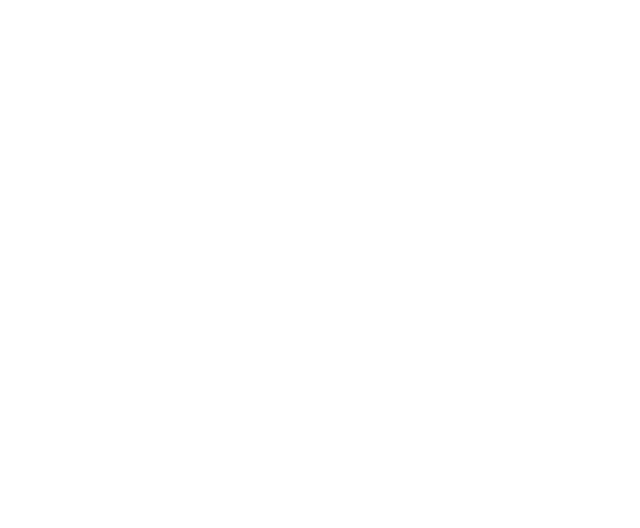
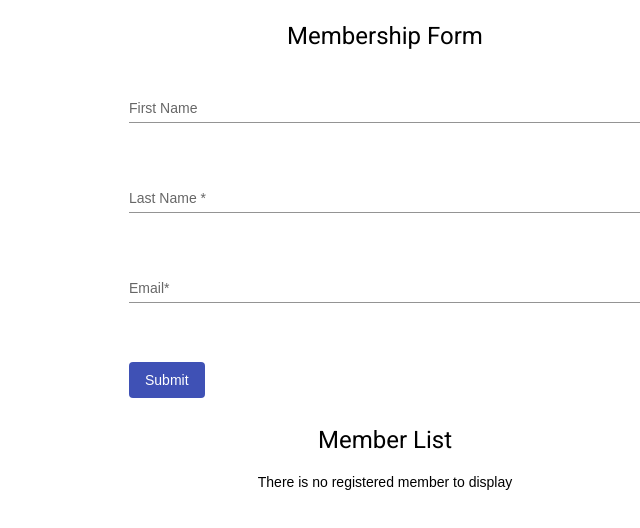
Before and after one commit to Saulid/angular-training, an Angular app: page /day12 in a window 1280 px wide. Before the commit this address led to /. Shown: the top 528 px of the page, without its empty margins (255-895 px from the left). Built offline with nearby package versions, Linux system fonts and the light colour scheme.

Commit message:
day11-update

```diff
--- a/src/app/app-routing.module.ts
+++ b/src/app/app-routing.module.ts
@@ -9,7 +9,8 @@
 import { UserRegistrationComponent } from './day8/user-registration/user-registration.component';
 import { UserListComponent } from './day8/user-list/user-list.component';
 import { Day10Component } from './day10/day10.component';
-import { RegisterComponent } from './day11/member/register/register.component';
+import { AssignmentDay11Component } from './assignment-day11/assignment-day11.component';
+import { AssignmentDay12Component } from './assignment-day12/assignment-day12.component';
 
 
 
@@ -22,7 +23,8 @@
   { path: 'user-registration', component: UserRegistrationComponent },
   { path: 'user-list', component: UserListComponent },
   { path: 'day10', component: Day10Component },
-  { path: 'member/register', component: RegisterComponent}
+  { path: 'member/register', component: AssignmentDay11Component },
+  { path: 'day12', component: AssignmentDay12Component }
 
 ];
 
--- /dev/null
+++ b/src/app/assignment-day11/assignment-day11.component.html
@@ -0,0 +1,56 @@
+
+<div class="clearfix">
+  <div class="container">
+    <h1>Membership Form</h1>
+    <form #myForm="ngForm" (ngSubmit)="saveData()">
+      <mat-form-field appearance="standard" class="form-group">
+        <mat-label>Name*</mat-label>
+        <input matInput [(ngModel)]="formData.name" name="name" placeholder="Name">
+      </mat-form-field>
+      <br>
+
+      <mat-form-field appearance="standard" class="form-group">
+        <mat-label>Email*</mat-label>
+        <input matInput type="email" [(ngModel)]="formData.email" name="email" placeholder="Email">
+      </mat-form-field>
+      <br>
+
+      <mat-form-field appearance="fill" class="form-group">
+        <mat-label>Membership Date</mat-label>
+        <input matInput [matDatepicker]="picker" [(ngModel)]="formData.mbdate" name="mbdate">
+        <mat-hint>MM/DD/YYYY</mat-hint>
+        <mat-datepicker-toggle matSuffix [for]="picker"></mat-datepicker-toggle>
+        <mat-datepicker #picker></mat-datepicker>
+      </mat-form-field>
+
+      <div class="submit-btn">
+        <button mat-flat-button color="primary" type="submit">Submit</button>
+      </div>
+    </form>
+  </div>
+
+  <div class="table">
+    <h1>Member List</h1>
+    <div *ngIf="userData.length == 0 else table" class="usrlist">
+      <p>There is no registered member to display</p>
+    </div>
+    <ng-template #table>
+      <table>
+          <tr>
+            <th>#ID</th>
+            <th>Name</th>
+            <th>Email</th>
+            <th>Date</th>
+            <th>Action</th>
+          </tr>
+          <tr *ngFor="let data of userData; let id = index;">
+            <td>{{id + 1}}</td>
+            <td>{{data.name}}</td>
+            <td>{{data.email}}</td>
+            <td>{{data.mbdate | date: 'dd/MM/yyyy'}}</td>
+            <td (click)="removeData(id)"><button mat-flat-button color="warn">Delete</button> </td>
+          </tr>
+      </table>
+    </ng-template>
+  </div>
+</div>
--- a/src/app/day11/member/register/register.component.html
+++ b/src/app/assignment-day12/assignment-day12.component.html
@@ -1,10 +1,17 @@
+
 <div class="clearfix">
   <div class="container">
     <h1>Membership Form</h1>
     <form #myForm="ngForm" (ngSubmit)="saveData()">
       <mat-form-field appearance="standard" class="form-group">
-        <mat-label>Name*</mat-label>
-        <input matInput [(ngModel)]="formData.name" name="name" placeholder="Name">
+        <mat-label>First Name</mat-label>
+        <input matInput [(ngModel)]="formData.fname" name="fname" placeholder="First Name">
+      </mat-form-field>
+      <br>
+
+      <mat-form-field appearance="standard" class="form-group">
+        <mat-label>Last Name</mat-label>
+        <input matInput [(ngModel)]="formData.lname" name="lname" placeholder="Last Name" required="fadfas">
       </mat-form-field>
       <br>
 
@@ -13,14 +20,6 @@
         <input matInput type="email" [(ngModel)]="formData.email" name="email" placeholder="Email">
       </mat-form-field>
       <br>
-
-      <mat-form-field appearance="fill" class="form-group">
-        <mat-label>Membership Date</mat-label>
-        <input matInput [matDatepicker]="picker" [(ngModel)]="formData.mbdate" name="mbdate">
-        <mat-hint>MM/DD/YYYY</mat-hint>
-        <mat-datepicker-toggle matSuffix [for]="picker"></mat-datepicker-toggle>
-        <mat-datepicker #picker></mat-datepicker>
-      </mat-form-field>
 
       <div class="submit-btn">
         <button mat-flat-button color="primary" type="submit">Submit</button>
@@ -37,16 +36,16 @@
       <table>
           <tr>
             <th>#ID</th>
-            <th>Name</th>
+            <th>First Name</th>
+            <th>Last Name</th>
             <th>Email</th>
-            <th>Date</th>
             <th>Action</th>
           </tr>
           <tr *ngFor="let data of userData; let id = index;">
-            <td>{{id}}</td>
-            <td>{{data.name}}</td>
+            <td>{{id + 1}}</td>
+            <td>{{data.fname}}</td>
+            <td>{{data.lname}}</td>
             <td>{{data.email}}</td>
-            <td>{{data.mbdate | date: 'dd/MM/yyyy'}}</td>
             <td (click)="removeData(id)"><button mat-flat-button color="warn">Delete</button> </td>
           </tr>
       </table>
--- /dev/null
+++ b/src/app/assignment-day12/assignment-day12.component.scss
@@ -0,0 +1,49 @@
+* {
+  font-family: sans-serif;
+}
+.container {
+  width: 40%;
+  margin: 0 auto;
+
+  h1 {
+    margin: 20px 0;
+    text-align: center;
+  }
+  .form-group {
+    display: block;
+  }
+  .submit-btn {
+    margin-top: 20px;
+  }
+}
+
+.table {
+  margin-top: 2%;
+  h1 {
+    text-align: center;
+  }
+
+  .usrlist {
+    text-align: center;
+  }
+
+  table {
+    width: 40%;
+    margin: 0 auto;
+    text-align: center;
+      tr {
+        th {
+          padding: 10px 0;
+        }
+      }
+      tr {
+        td {
+          padding-left: 10px;
+        }
+        td:last-child {
+          text-align: center;
+        }
+      }
+
+  }
+}
--- /dev/null
+++ b/src/app/assignment-day12/assignment-day12.component.ts
@@ -0,0 +1,40 @@
+import { Component, OnInit } from '@angular/core';
+import { FormControl } from '@angular/forms';
+import { MatSnackBar } from '@angular/material/snack-bar';
+
+@Component({
+  selector: 'app-assignment-day12',
+  templateUrl: './assignment-day12.component.html',
+  styleUrls: ['./assignment-day12.component.scss']
+})
+export class AssignmentDay12Component implements OnInit {
+
+  date = new FormControl(new Date());
+  formData: any = {
+    fname: '',
+    lname: '',
+    email: '',
+  };
+  userData: any = [];
+
+  constructor(private snackBar: MatSnackBar) { }
+
+  ngOnInit(): void {
+  }
+
+  saveData() {
+    this.userData.push(this.formData);
+    this.formData = {
+      fname: '',
+      lname: '',
+      email: '',
+    };
+    if (this.formData.invalid) {
+      this.snackBar.open('Please fill all fields', '', { duration: 2000 });
+    }
+  }
+
+  removeData(id: any) {
+    this.userData.splice(id,1);
+  }
+}
```
Also changed, not shown: src/app/app.module.ts (+6 -4 lines), src/app/assignment-day11/assignment-day11.component.scss (renamed from src/app/day11/member/register/register.component.scss, +0 -7 lines), src/app/assignment-day11/assignment-day11.component.ts (renamed from src/app/day11/member/register/register.component.ts, +6 -9 lines), 2 other files (tests, documents, lock files or other folders).
